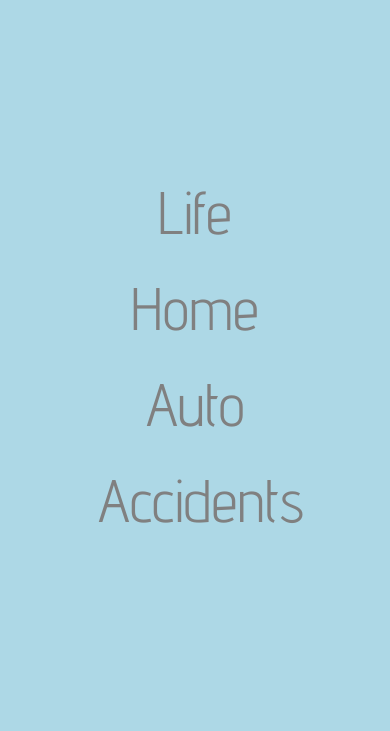
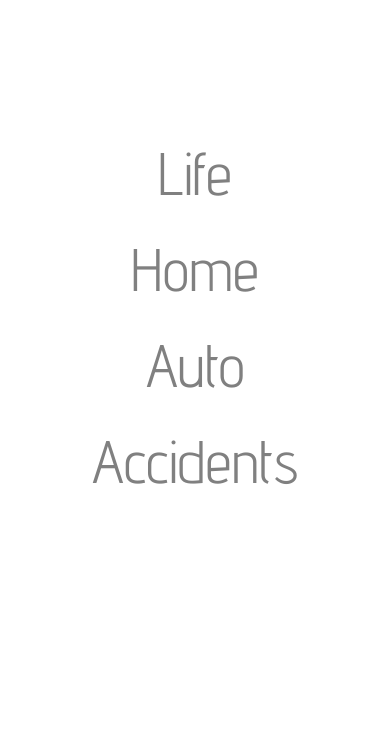
Before and after one commit to AndrewAlkazeer/Car-Insurance-Landing-Page, a plain HTML site: page main.html in a window 390 px wide. Both pictures are taken after a click on the element 281 px from the left and 42 px from the top of the page. Shown: the part 94-825 px from the top of the page. Drawn offline with nearby package versions, Linux system fonts and the light colour scheme.

Commit message:
as of now mobile menu btn and collapse are done!

```diff
--- a/javascript.js
+++ b/javascript.js
@@ -205,6 +205,14 @@ var one = document.querySelector('.one');
      if(!isClicked && isClosed){
        isClicked = true;
        isClosed = false;
+       mobileCollapseMenuCont.style.left = '0px';
+       var animeMD = 0.3;
+       for(var i = 0; i < mobileCollapseMenuTitle.length; i++){
+           animeMD = animeMD + 0.2;
+        mobileCollapseMenuTitle[i].style.left = '0px';
+        mobileCollapseMenuTitle[i].style.opacity = '1';
+        mobileCollapseMenuTitle[i].style.transitionDelay = `${animeMD}s`;
+       }
       // Stage One Animation
       setTimeout(()=>{
       three.style.top = '100%';
@@ -257,6 +265,14 @@ var one = document.querySelector('.one');
      else{
          isClicked = false;
          isClosed = true;
+         mobileCollapseMenuCont.style.left = '100%';
+       var animeMD = 0.3;
+       for(var i = 0; i < mobileCollapseMenuTitle.length; i++){
+           animeMD = animeMD + 0.2;
+        mobileCollapseMenuTitle[i].style.left = '-100px';
+        mobileCollapseMenuTitle[i].style.opacity = '0';
+        mobileCollapseMenuTitle[i].style.transitionDelay = `${animeMD}s`;
+       }
          // Stage One
          setTimeout(() =>{
          one.style.transform = 'rotate(0deg)';
@@ -287,6 +303,7 @@ var one = document.querySelector('.one');
          }, 900);
        };
     });
+    var mobileCollapseMenuCont = document.querySelector('.mobile-collapse-menu');
     var mobileCollapseMenuTitle = document.querySelectorAll('.mobile-collapse-menu h1');
     var mobileCollapseMenu = document.querySelectorAll('.mobile-collapse-menu div');
     var set1 = document.querySelectorAll('.set-1 p');
--- a/mobile.css
+++ b/mobile.css
@@ -40,22 +40,28 @@
     position: fixed;
     width: 100%;
     height: 100%;
-    background: lightblue;
+    background: white;
     z-index: 3;
+    left: 100%;
+   transition: 0.5s ease-in-out;
   }
 
   .mobile-collapse-menu h1{
     position: relative;
     font-family: 'Advent Pro', sans-serif;
-    width: 50%;
-    left: 50%;
-    transform: translateX(-50%);
+    width: 100%;
     font-size: 60px;
     color: grey;
     margin-top: 20px; /* with animation should be 20px */
     text-align: center;
     cursor: pointer;
-    top: 20%;
+    left: -100px; /* with animation should be 0px */
+    opacity: 0; /* with animation should be 1 */
+    transition: 0.5s ease-in-out;
+  }
+
+  .mobile-collapse-menu h1:nth-child(1){
+    margin-top: 150px;
   }
 
   .mobile-collapse-menu p{
@@ -72,7 +78,6 @@
 
   .mobile-collapse-menu div{
     position: relative;
-    background: lightpink;
     height: 0px;
     overflow: hidden;
     transition: 0.5s ease-in-out;
```
